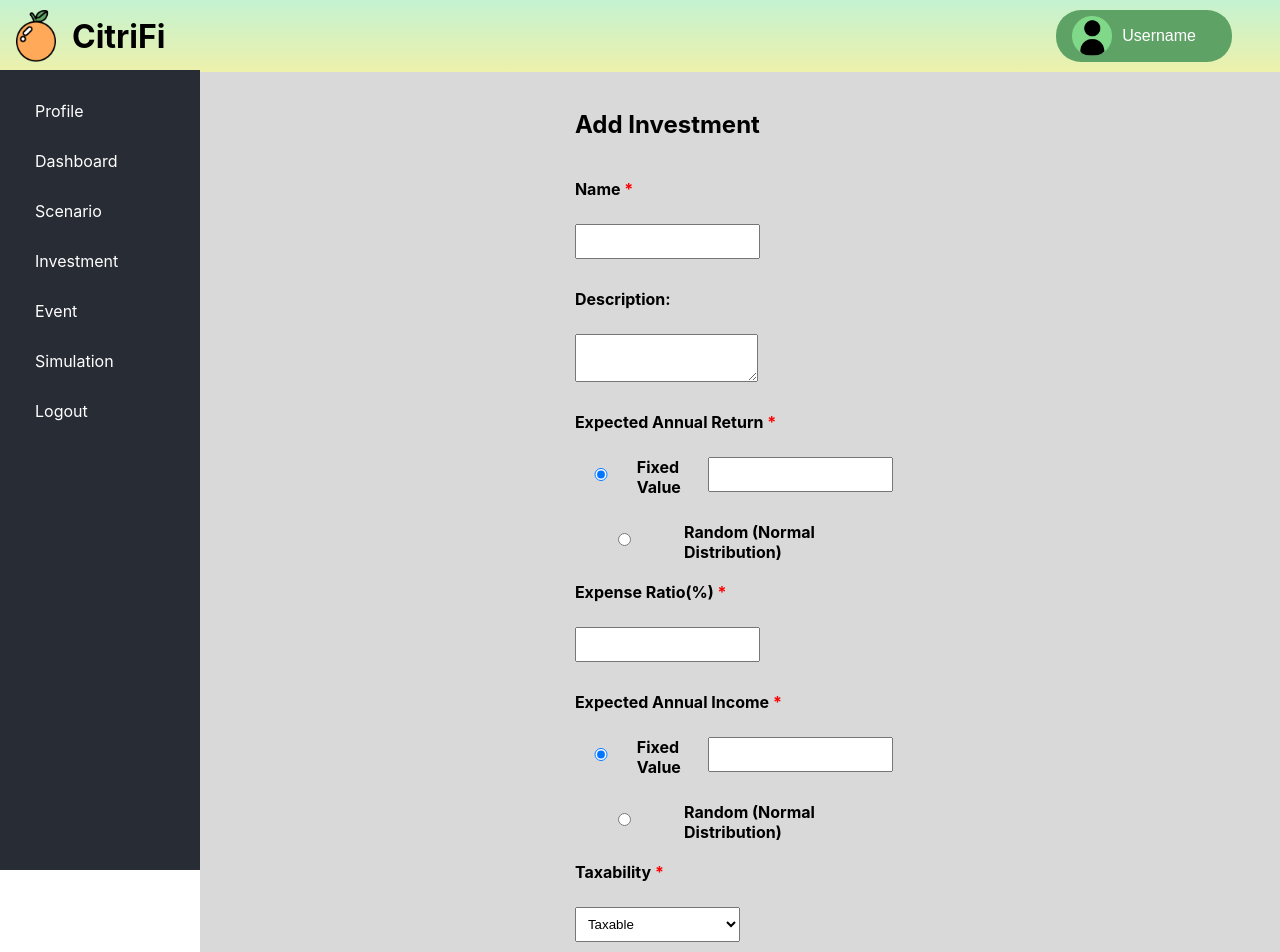
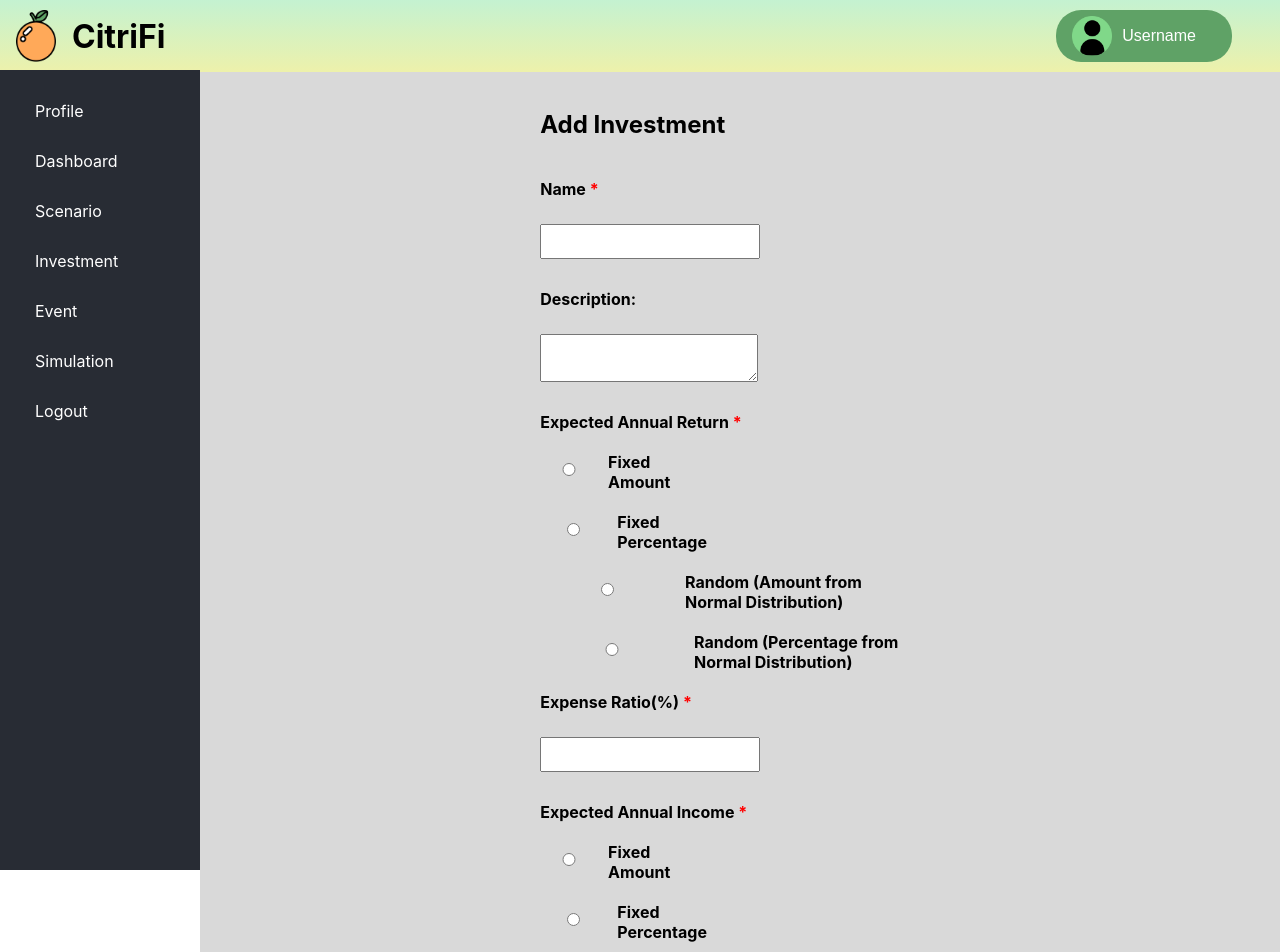
Before and after one commit to Amanda-Ng/Lifetime-Financial-Planner, a React (Create React App) app in the folder client/: page /investment in a window 1280 px wide. Shown: the top 952 px of the page. Built offline with nearby package versions, Linux system fonts and the light colour scheme.

Commit message:
Save InvestmentType and Investment in database

```diff
--- a/client/src/InvestmentForm.js
+++ b/client/src/InvestmentForm.js
@@ -7,17 +7,23 @@ const InvestmentForm = () => {
     name: "",
     description: "",
     returnType: "fixed",
-    fixedReturn: "",
-    meanReturn: "",
-    stdDevReturn: "",
+    fixedReturnAmount: "",
+    meanReturnAmount: "",
+    stdDevReturnAmount: "",
+    fixedReturnPercentage: "",
+    meanReturnPercentage: "",
+    stdDevReturnPercentage: "",
     expenseRatio: "",
     incomeType: "fixed",
-    fixedIncome: "",
-    meanIncome: "",
-    stdDevIncome: "",
+    fixedIncomeAmount: "",
+    meanIncomeAmount: "",
+    stdDevIncomeAmount: "",
+    fixedIncomePercentage: "",
+    meanIncomePercentage: "",
+    stdDevIncomePercentage: "",
     taxability: "taxable",
     value: "",
-    accountStatus: "non-retirement",
+    taxStatus: "non-retirement",
   });
 
   const handleChange = (e) => {
@@ -26,11 +32,145 @@ const InvestmentForm = () => {
   };
 
   const handleCancel = () => {
-    navigate("/");  // Redirect to homepage when canceled
+    // Clear form when canceled
+    setInvestment({
+      name: "",
+      description: "",
+      returnType: "fixed",
+      fixedReturnAmount: "",
+      meanReturnAmount: "",
+      stdDevReturnAmount: "",
+      fixedReturnPercentage: "",
+      meanReturnPercentage: "",
+      stdDevReturnPercentage: "",
+      expenseRatio: "",
+      incomeType: "fixed",
+      fixedIncomeAmount: "",
+      meanIncomeAmount: "",
+      stdDevIncomeAmount: "",
+      fixedIncomePercentage: "",
+      meanIncomePercentage: "",
+      stdDevIncomePercentage: "",
+      taxability: "taxable",
+      value: "",
+      taxStatus: "non-retirement",
+    });
+  };
+
+  const handleSubmit = async (e) => {
+    e.preventDefault();
+
+    let expectedAnnualReturn = 0;
+    let expectedAnnualIncome = 0;
+
+    // Calculate Expected Annual Return
+    if (investment.returnType === "fixedAmount") {
+      expectedAnnualReturn = investment.fixedReturnAmount;
+    } else if (investment.returnType === "fixedPercentage") {
+      expectedAnnualReturn = investment.value * (investment.fixedReturnPercentage / 100);
+    } else if (investment.returnType === "randomAmount") {
+      expectedAnnualReturn = generateRandomFromNormal(investment.meanReturnAmount, investment.stdDevReturnAmount);
+    } else if (investment.returnType === "randomPercentage") {
+      const randomPercentage = generateRandomFromNormal(investment.meanReturnPercentage, investment.stdDevReturnPercentage);
+      expectedAnnualReturn = investment.value * (randomPercentage / 100);
+    }
+
+    // Calculate Expected Annual Income
+    if (investment.incomeType === "fixedAmount") {
+      expectedAnnualIncome = investment.fixedIncomeAmount;
+    } else if (investment.incomeType === "fixedPercentage") {
+      expectedAnnualIncome = investment.value * (investment.fixedIncomePercentage / 100);
+    } else if (investment.incomeType === "randomAmount") {
+      expectedAnnualIncome = generateRandomFromNormal(investment.meanIncomeAmount, investment.stdDevIncomeAmount);
+    } else if (investment.incomeType === "randomPercentage") {
+      const randomPercentage = generateRandomFromNormal(investment.meanIncomePercentage, investment.stdDevIncomePercentage);
+      expectedAnnualIncome = investment.value * (randomPercentage / 100);
+    }
+
+    const investmentTypeData = {
+      name: investment.name,
+      description: investment.description,
+      expected_annual_return: expectedAnnualReturn,
+      expected_annual_income: expectedAnnualIncome,
+      returnType: investment.returnType,
+      incomeType: investment.incomeType,
+      expense_ratio: investment.expenseRatio,
+      taxability: investment.taxability,
+    };
+
+    try {
+      const responseType = await fetch("http://localhost:8000/api/investmentTypes", {
+        method: "POST",
+        headers: {
+          "Content-Type": "application/json",
+        },
+        body: JSON.stringify(investmentTypeData),
+      });
+
+      if (!responseType.ok) {
+        throw new Error("Error creating InvestmentType");
+      }
+
+      const newInvestmentType = await responseType.json();
+
+      const investmentData = {
+        investmentType: newInvestmentType._id,
+        value: investment.value,
+        tax_status: investment.taxStatus,
+      };
+
+      const responseInvestment = await fetch("http://localhost:8000/api/investments", {
+        method: "POST",
+        headers: {
+          "Content-Type": "application/json",
+        },
+        body: JSON.stringify(investmentData),
+      });
+
+      if (responseInvestment.ok) {
+        alert("Investment added successfully!");
+
+        // Reset the form after success
+        setInvestment({
+          name: "",
+          description: "",
+          returnType: "fixed",
+          fixedReturnAmount: "",
+          meanReturnAmount: "",
+          stdDevReturnAmount: "",
+          fixedReturnPercentage: "",
+          meanReturnPercentage: "",
+          stdDevReturnPercentage: "",
+          expenseRatio: "",
+          incomeType: "fixed",
+          fixedIncomeAmount: "",
+          meanIncomeAmount: "",
+          stdDevIncomeAmount: "",
+          fixedIncomePercentage: "",
+          meanIncomePercentage: "",
+          stdDevIncomePercentage: "",
+          taxability: "taxable",
+          value: "",
+          taxStatus: "non-retirement",
+        });
+      } else {
+        alert("Error adding investment.");
+      }
+    } catch (error) {
+      alert("Error submitting the form.");
+      console.error("Error submitting form:", error);
+    }
+  };
+
+  const generateRandomFromNormal = (mean, stdDev) => {
+    const u1 = Math.random();
+    const u2 = Math.random();
+    const z0 = Math.sqrt(-2 * Math.log(u1)) * Math.cos(2 * Math.PI * u2);
+    return Number(mean) + z0 * stdDev;
   };
 
   return (
-    <form className="investment-form">
+    <form className="investment-form" onSubmit={handleSubmit}>
       <h2>Add Investment</h2>
 
       {/* Name */}
@@ -58,17 +198,18 @@ const InvestmentForm = () => {
           <input
             type="radio"
             name="returnType"
-            value="fixed"
-            checked={investment.returnType === "fixed"}
+            value="fixedAmount"
+            checked={investment.returnType === "fixedAmount"}
             onChange={handleChange}
           />
-          Fixed Value
+          Fixed Amount
         </label>
-        {investment.returnType === "fixed" && (
+        {investment.returnType === "fixedAmount" && (
           <input
             type="number"
-            name="fixedReturn"
-            value={investment.fixedReturn}
+            name="fixedReturnAmount"
+            placeholder="Enter fixed amount"
+            value={investment.fixedReturnAmount}
             onChange={handleChange}
             required
           />
@@ -79,27 +220,83 @@ const InvestmentForm = () => {
           <input
             type="radio"
             name="returnType"
-            value="random"
-            checked={investment.returnType === "random"}
+            value="fixedPercentage"
+            checked={investment.returnType === "fixedPercentage"}
             onChange={handleChange}
           />
-          Random (Normal Distribution)
+          Fixed Percentage
         </label>
-        {investment.returnType === "random" && (
+        {investment.returnType === "fixedPercentage" && (
+          <input
+            type="number"
+            name="fixedReturnPercentage"
+            placeholder="Enter percentage"
+            value={investment.fixedReturnPercentage}
+            onChange={handleChange}
+            required
+          />
+        )}
+      </div>
+
+      <div className="radio-group">
+        <label>
+          <input
+            type="radio"
+            name="returnType"
+            value="randomAmount"
+            checked={investment.returnType === "randomAmount"}
+            onChange={handleChange}
+          />
+          Random (Amount from Normal Distribution)
+        </label>
+        {investment.returnType === "randomAmount" && (
           <>
             <input
               type="number"
-              name="meanReturn"
-              placeholder="Mean"
-              value={investment.meanReturn}
+              name="meanReturnAmount"
+              placeholder="Mean Amount"
+              value={investment.meanReturnAmount}
               onChange={handleChange}
               required
             />
             <input
               type="number"
-              name="stdDevReturn"
+              name="stdDevReturnAmount"
               placeholder="Standard Deviation"
-              value={investment.stdDevReturn}
+              value={investment.stdDevReturnAmount}
+              onChange={handleChange}
+              required
+            />
+          </>
+        )}
+      </div>
+
+      <div className="radio-group">
+        <label>
+          <input
+            type="radio"
+            name="returnType"
+            value="randomPercentage"
+            checked={investment.returnType === "randomPercentage"}
+            onChange={handleChange}
+          />
+          Random (Percentage from Normal Distribution)
+        </label>
+        {investment.returnType === "randomPercentage" && (
+          <>
+            <input
+              type="number"
+              name="meanReturnPercentage"
+              placeholder="Mean Percentage"
+              value={investment.meanReturnPercentage}
+              onChange={handleChange}
+              required
+            />
+            <input
+              type="number"
+              name="stdDevReturnPercentage"
+              placeholder="Standard Deviation"
+              value={investment.stdDevReturnPercentage}
               onChange={handleChange}
               required
             />
@@ -124,20 +321,77 @@ const InvestmentForm = () => {
           <input
             type="radio"
             name="incomeType"
-            value="fixed"
-            checked={investment.incomeType === "fixed"}
+            value="fixedAmount"
+            checked={investment.incomeType === "fixedAmount"}
             onChange={handleChange}
           />
-          Fixed Value
+          Fixed Amount
         </label>
-        {investment.incomeType === "fixed" && (
+        {investment.incomeType === "fixedAmount" && (
           <input
             type="number"
-            name="fixedIncome"
-            value={investment.fixedIncome}
+            name="fixedIncomeAmount"
+            placeholder="Enter fixed amount"
+            value={investment.fixedIncomeAmount}
             onChange={handleChange}
             required
           />
+        )}
+      </div>
+
+      <div className="radio-group">
+        <label>
+          <input
+            type="radio"
+            name="incomeType"
+            value="fixedPercentage"
+            checked={investment.incomeType === "fixedPercentage"}
+            onChange={handleChange}
+          />
+          Fixed Percentage
+        </label>
+        {investment.incomeType === "fixedPercentage" && (
+          <input
+            type="number"
+            name="fixedIncomePercentage"
+            placeholder="Enter percentage"
+            value={investment.fixedIncomePercentage}
+            onChange={handleChange}
+            required
+          />
+        )}
+      </div>
+
+      <div className="radio-group">
+        <label>
+          <input
+            type="radio"
+            name="incomeType"
+            value="randomAmount"
+            checked={investment.incomeType === "randomAmount"}
+            onChange={handleChange}
+          />
+          Random (Amount from Normal Distribution)
+        </label>
+        {investment.incomeType === "randomAmount" && (
+          <>
+            <input
+              type="number"
+              name="meanIncomeAmount"
+              placeholder="Mean Amount"
+              value={investment.meanIncomeAmount}
+              onChange={handleChange}
+              required
+            />
+            <input
+              type="number"
+              name="stdDevIncomeAmount"
+              placeholder="Standard Deviation"
+              value={investment.stdDevIncomeAmount}
+              onChange={handleChange}
+              required
+            />
+          </>
         )}
       </div>
       <div className="radio-group">
@@ -145,27 +399,27 @@ const InvestmentForm = () => {
           <input
             type="radio"
             name="incomeType"
-            value="random"
-            checked={investment.incomeType === "random"}
+            value="randomPercentage"
+            checked={investment.incomeType === "randomPercentage"}
             onChange={handleChange}
           />
-          Random (Normal Distribution)
+          Random (Percentage from Normal Distribution)
         </label>
-        {investment.incomeType === "random" && (
+        {investment.incomeType === "randomPercentage" && (
           <>
             <input
               type="number"
-              name="meanIncome"
-              placeholder="Mean"
-              value={investment.meanIncome}
+              name="meanIncomePercentage"
+              placeholder="Mean Percentage"
+              value={investment.meanIncomePercentage}
               onChange={handleChange}
               required
             />
             <input
               type="number"
-              name="stdDevIncome"
+              name="stdDevIncomePercentage"
               placeholder="Standard Deviation"
-              value={investment.stdDevIncome}
+              value={investment.stdDevIncomePercentage}
               onChange={handleChange}
               required
             />
@@ -192,7 +446,7 @@ const InvestmentForm = () => {
 
       {/* Account Status */}
       <label>Account Status <span className="required">*</span></label>
-      <select name="accountStatus" value={investment.accountStatus} onChange={handleChange} required>
+      <select name="taxStatus" value={investment.taxStatus} onChange={handleChange} required>
         <option value="non-retirement">Non-Retirement</option>
         <option value="pre-tax retirement">Pre-Tax Retirement</option>
         <option value="after-tax retirement">After-Tax Retirement</option>
```
Also changed, not shown: 2 other files (tests, documents, lock files or other folders).
